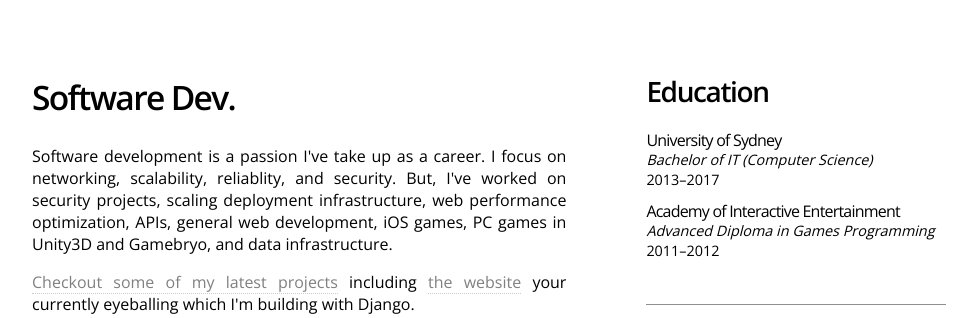
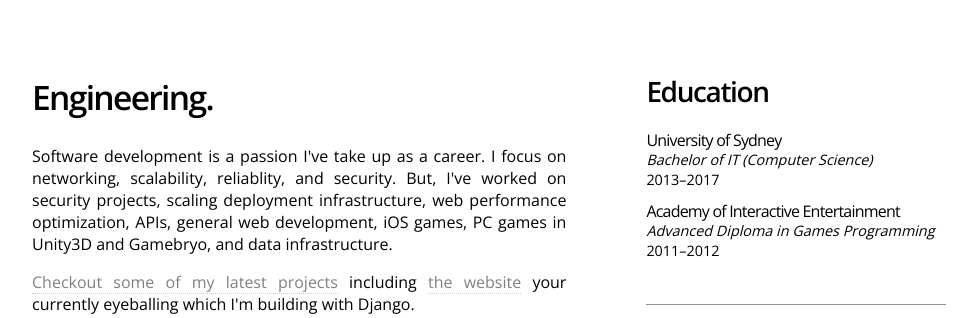
Before and after one commit to scottgreenup/website, a Django app: page /about/ in a window 1280 px wide. Shown: the part 156-474 px from the top of the page, without its empty margins (146-1114 px from the left). Run offline with Django 3.2, Linux system fonts and the light colour scheme.

Commit message:
change wording in about

```diff
--- a/django-app/pages/templates/about.html
+++ b/django-app/pages/templates/about.html
@@ -4,13 +4,13 @@
     {% block content %}
     <div class="content" id="aboutme">
       <section id="about">
-        <h2>Software Dev.</h2>
+        <h2>Engineering.</h2>
         <p>
           Software development is a passion I've take up as a career. I focus
           on networking, scalability, reliablity, and security. But, I've worked
-          on security projects, scaling deployment infrastructure, web performance
-          optimization, APIs, general web development, iOS games, PC games in
-          Unity3D and Gamebryo, and data infrastructure.
+          on security projects, scaling deployment infrastructure, web
+          performance optimization, APIs, general web development, iOS games, PC
+          games in Unity3D and Gamebryo, and data infrastructure.
         </p>
 
         <p>
```
